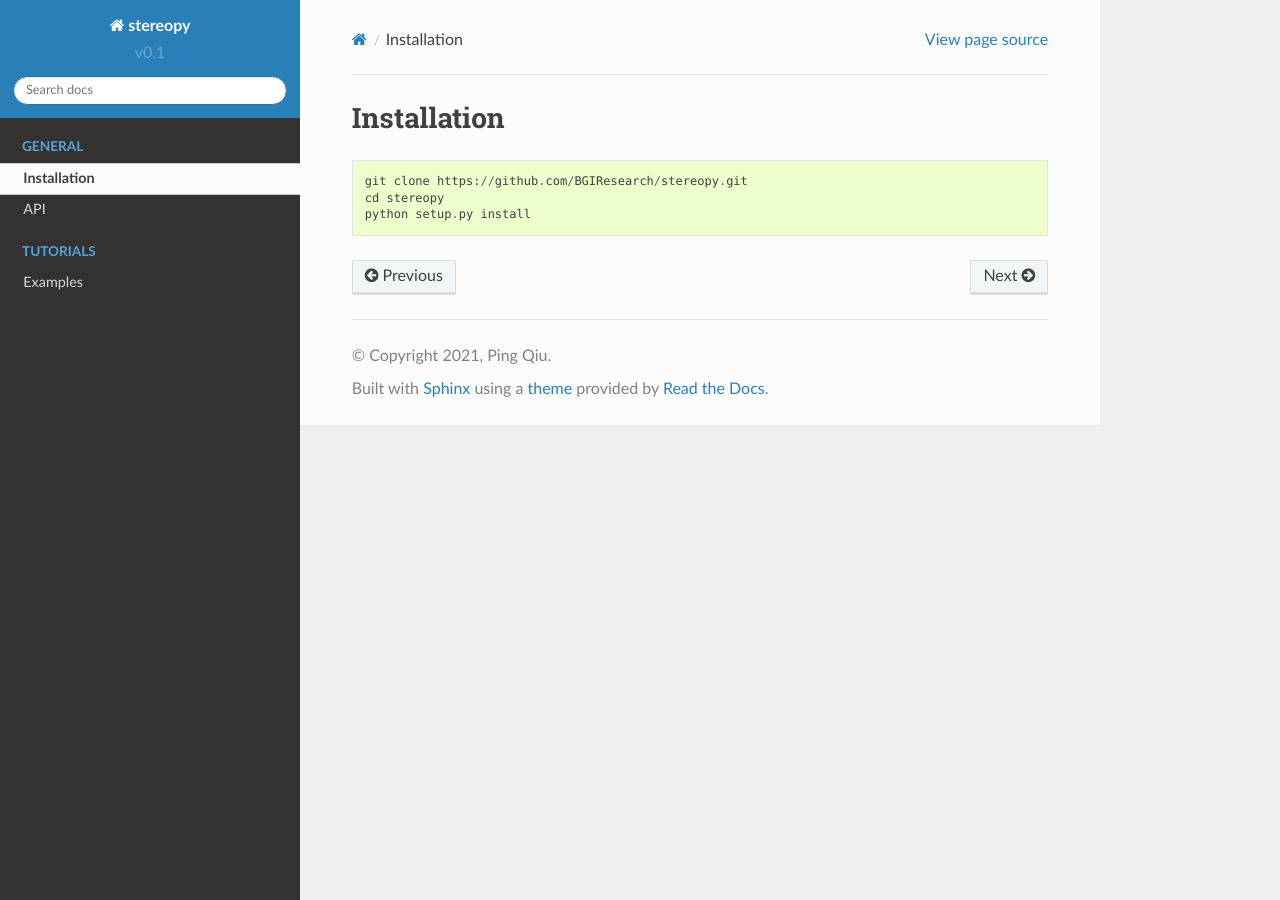
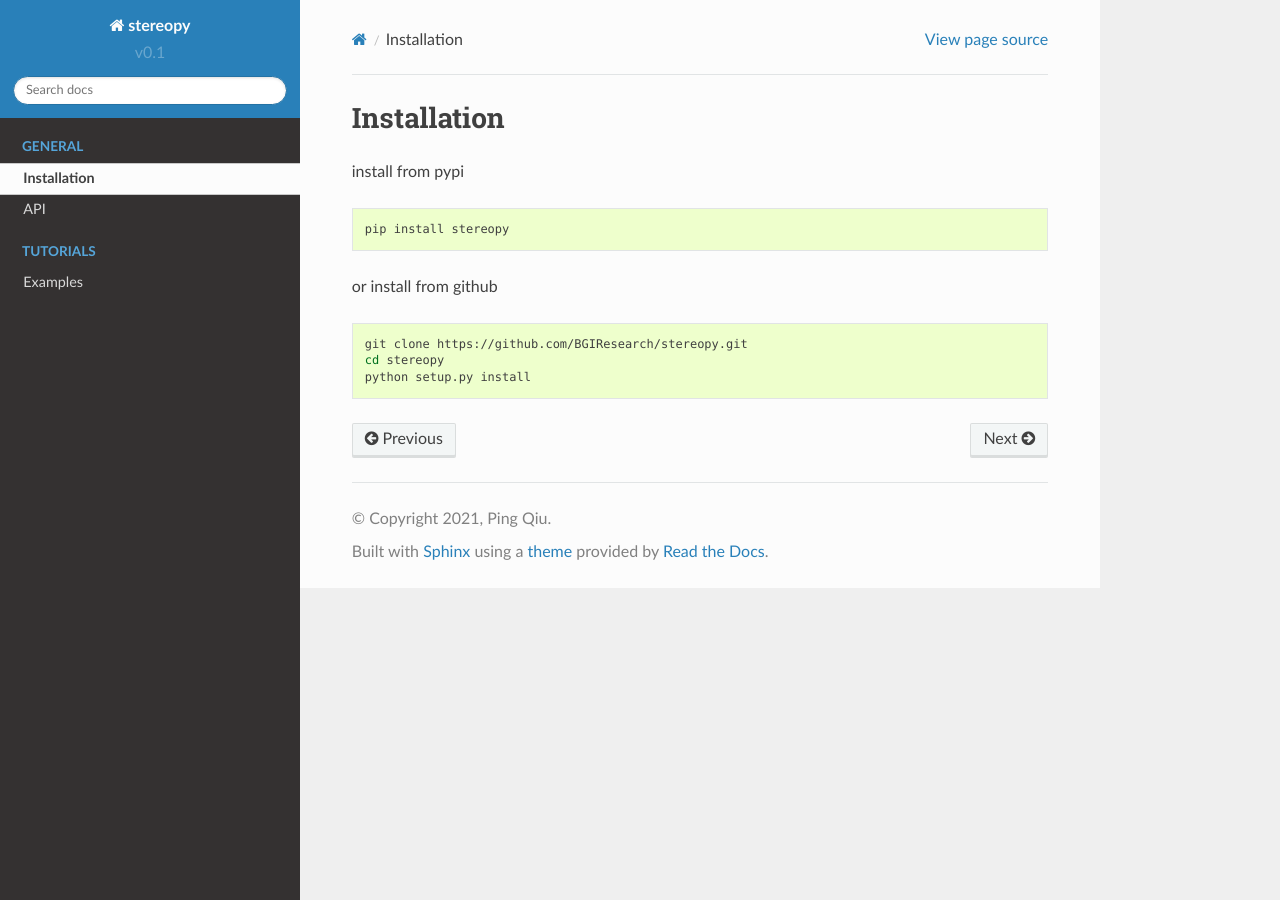
Before and after one commit to STOmics/Stereopy, a Sphinx documentation site: the page built from docs/source/General/Installation.rst, in a window 1280 px wide. Built offline with Sphinx 7.4.7 and the Read the Docs theme 2.0.0, drawn with Linux system fonts in a browser that asks for light colours; pages that are not in the unit, such as notebooks, are missing from menus.

Commit message:
update installation.rst

```diff
--- a/docs/source/General/Installation.rst
+++ b/docs/source/General/Installation.rst
@@ -1,7 +1,15 @@
 Installation
 ============
 
-.. code:: python
+install from pypi
+
+.. code:: bash
+
+    pip install stereopy
+
+or install from github
+
+.. code:: bash
 
     git clone https://github.com/BGIResearch/stereopy.git
     cd stereopy
```
